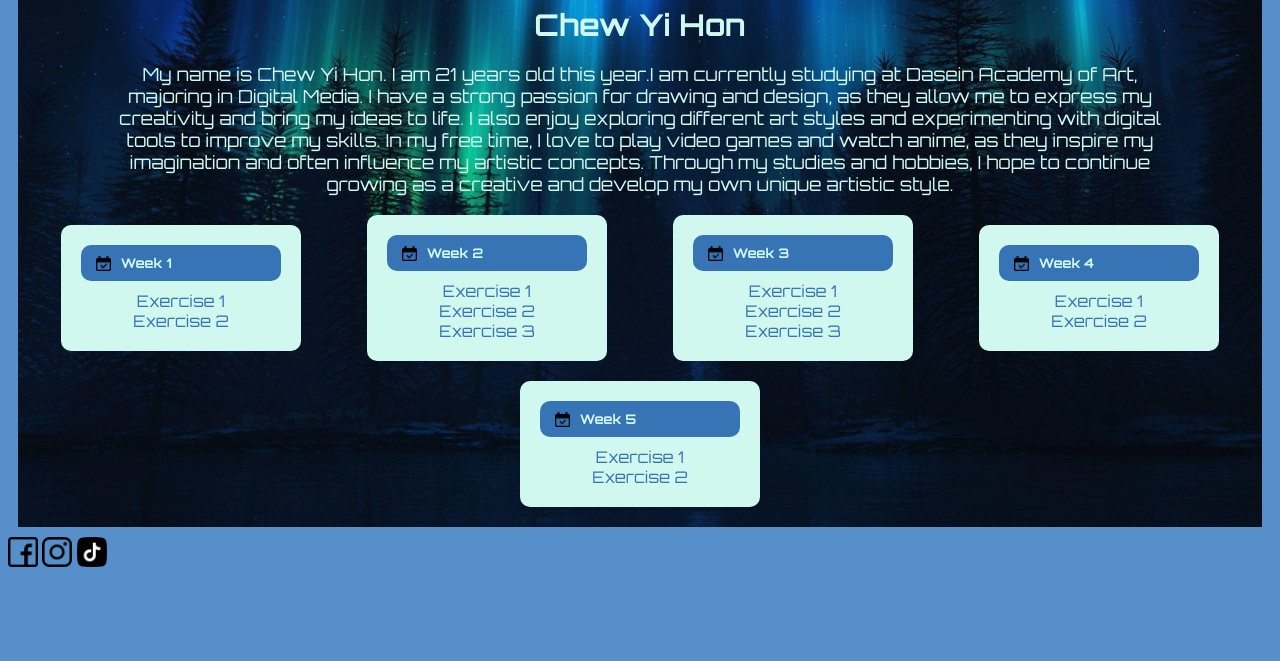
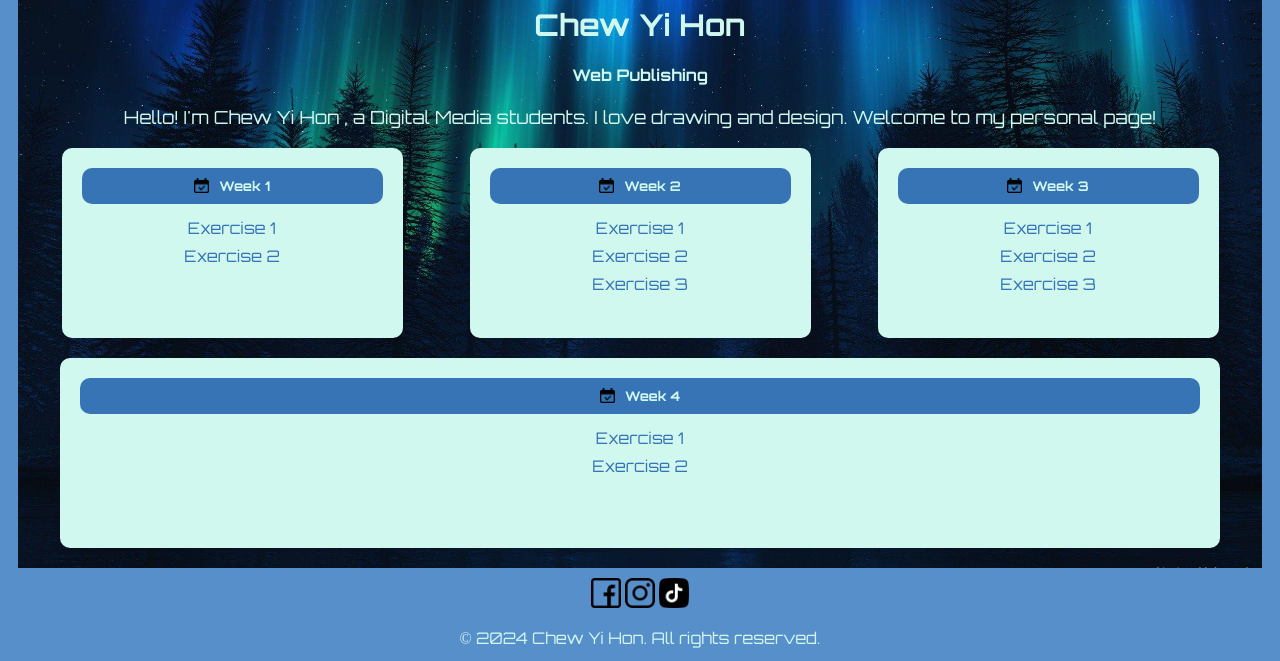
Before and after one commit to yihon233025-ux/yihon233025-ux.github.io, a plain HTML site: page index.html in a window 1280 px wide. Shown: the part 319-980 px from the top of the page. Before the commit the page ends 898 px from the top, so only its background shows below. Drawn offline with Linux system fonts and the light colour scheme.

Commit message:
submit: week 4 exercises

```diff
--- a/index.html
+++ b/index.html
@@ -66,11 +66,22 @@
             border-radius: 10px;
             padding: 20px;
             margin: auto;
-            width: calc(100%/6);
+            width: calc(100%/4);
+            height: 150px;
+        }
+
+        .exercisesbox04 {
+            background-color: #D1F8EF;
+            border-radius: 10px;
+            padding: 20px;
+            margin: auto;
+            width: 93%;
+            height: 150px;
         }
 
         .week {
             display: flex;
+            justify-content: center;
             margin: 0px auto 10px auto;
             background-color: #3674B5;
             padding: 10px;
@@ -84,6 +95,7 @@
         .week h5 {
             color: #D1F8EF;
             margin: auto 5px;
+            text-align: center;
         }
 
         .linkforexe {
@@ -96,6 +108,17 @@
         .linkforexe a {
             text-decoration: none;
             color: #3674B5;
+            text-align: center;
+            margin: 4px;
+        }
+
+        .sociallogo02 {
+            margin: auto;
+            text-align: center;
+        }
+
+        .smalltext {
+            margin: auto;
             text-align: center;
         }
 
@@ -116,8 +139,21 @@
                 width: 40%;
             }
 
+            .exercisesbox04 {
+                width: 40%;
+            }
+
             .week h5 {
                 font-size: 16px;
+            }
+
+            .main03 {
+                display: flex;
+                justify-content: space-around;
+            }
+
+            .smalltext {
+                font-size: 10px;
             }
         }
     </style>
@@ -132,17 +168,14 @@
         </div>
 
         <div class="sociallogo">
-            <a
-                href="https://www.bing.com/ck/a?!&&p=c3c7682a5e5bb390ccb0065e9be827df4f845b48828a58d58f137a25949165bcJmltdHM9MTc2MjA0MTYwMA&ptn=3&ver=2&hsh=4&fclid=05380a32-dd2c-6240-1e44-1e16dc8563de&psq=facebook&u=a1aHR0cHM6Ly93d3cuZmFjZWJvb2suY29tLw"><img
-                    src="image/facebook.png" alt="facebook" width="30"></a>
+            <a href="https://www.bing.com/ck/a?!&&p=c3c7682a5e5bb390ccb0065e9be827df4f845b48828a58d58f137a25949165bcJmltdHM9MTc2MjA0MTYwMA&ptn=3&ver=2&hsh=4&fclid=05380a32-dd2c-6240-1e44-1e16dc8563de&psq=facebook&u=a1aHR0cHM6Ly93d3cuZmFjZWJvb2suY29tLw"
+                target="_blank"><img src="image/facebook.png" alt="facebook" width="30"></a>
 
-            <a
-                href="https://www.bing.com/ck/a?!&&p=afa913ae44e8c93db166f5e06115bae66dab50d0ea959d842953a5d716166bb7JmltdHM9MTc2MjA0MTYwMA&ptn=3&ver=2&hsh=4&fclid=05380a32-dd2c-6240-1e44-1e16dc8563de&psq=instagram&u=a1aHR0cHM6Ly93d3cuaW5zdGFncmFtLmNvbS8"><img
-                    src="image/instagram.png" alt="instagram" width="30"></a>
+            <a href="https://www.bing.com/ck/a?!&&p=afa913ae44e8c93db166f5e06115bae66dab50d0ea959d842953a5d716166bb7JmltdHM9MTc2MjA0MTYwMA&ptn=3&ver=2&hsh=4&fclid=05380a32-dd2c-6240-1e44-1e16dc8563de&psq=instagram&u=a1aHR0cHM6Ly93d3cuaW5zdGFncmFtLmNvbS8"
+                target="_blank"><img src="image/instagram.png" alt="instagram" width="30"></a>
 
-            <a
-                href="https://www.bing.com/ck/a?!&&p=f7dbbad234f8330e77519d4ee7bf6bb47d0bd83fa7acfee7721d4586e14afe4bJmltdHM9MTc2MjA0MTYwMA&ptn=3&ver=2&hsh=4&fclid=05380a32-dd2c-6240-1e44-1e16dc8563de&psq=tiktok&u=a1aHR0cHM6Ly93d3cudGlrdG9rLmNvbS8"><img
-                    src="image/tiktok.png" alt="tiktok" width="30"></a>
+            <a href="https://www.bing.com/ck/a?!&&p=f7dbbad234f8330e77519d4ee7bf6bb47d0bd83fa7acfee7721d4586e14afe4bJmltdHM9MTc2MjA0MTYwMA&ptn=3&ver=2&hsh=4&fclid=05380a32-dd2c-6240-1e44-1e16dc8563de&psq=tiktok&u=a1aHR0cHM6Ly93d3cudGlrdG9rLmNvbS8"
+                target="_blank"><img src="image/tiktok.png" alt="tiktok" width="30"></a>
         </div>
 
     </div>
@@ -154,17 +187,10 @@
 
             <h3>Chew Yi Hon</h3>
 
-            <p>My name is Chew Yi Hon. I am 21 years old this year.I am currently studying at Dasein Academy of Art,
-                majoring in
-                Digital Media. I have a strong passion for drawing and design, as they allow me to express my creativity
-                and
-                bring my ideas to life. I also enjoy exploring different art styles and experimenting with digital tools
-                to
-                improve my skills. In my free time, I love to play video games and watch anime, as they inspire my
-                imagination
-                and often influence my artistic concepts. Through my studies and hobbies, I hope to continue growing as
-                a
-                creative and develop my own unique artistic style.</p>
+            <h4>Web Publishing</h4>
+
+            <p>Hello! I'm Chew Yi Hon , a Digital Media students. I love drawing and design. Welcome to my personal
+                page!</p>
         </div>
 
         <div class="weeklybox">
@@ -177,8 +203,8 @@
                 </div>
 
                 <div class="linkforexe">
-                    <a href="http://yihon233025-ux.github.io/week1/exe1.html">Exercise 1</a>
-                    <a href="http://yihon233025-ux.github.io/week1/exe2.html">Exercise 2</a>
+                    <a href="http://yihon233025-ux.github.io/week1/exe1.html" target="_blank">Exercise 1</a>
+                    <a href="http://yihon233025-ux.github.io/week1/exe2.html" target="_blank">Exercise 2</a>
                 </div>
 
             </div>
@@ -193,9 +219,9 @@
                 </div>
 
                 <div class="linkforexe">
-                    <a href="http://yihon233025-ux.github.io/week2/artist.html">Exercise 1</a>
-                    <a href="http://yihon233025-ux.github.io/week2/button.html">Exercise 2</a>
-                    <a href="http://yihon233025-ux.github.io/week2/self-intro.html">Exercise 3</a>
+                    <a href="http://yihon233025-ux.github.io/week2/artist.html" target="_blank">Exercise 1</a>
+                    <a href="http://yihon233025-ux.github.io/week2/button.html" target="_blank">Exercise 2</a>
+                    <a href="http://yihon233025-ux.github.io/week2/self-intro.html" target="_blank">Exercise 3</a>
                 </div>
 
             </div>
@@ -210,14 +236,14 @@
                 </div>
 
                 <div class="linkforexe">
-                    <a href="http://yihon233025-ux.github.io/week3/flexbox.html">Exercise 1</a>
-                    <a href="http://yihon233025-ux.github.io/week3/flexbox2.html">Exercise 2</a>
-                    <a href="http://yihon233025-ux.github.io/week3/flexbox3.html">Exercise 3</a>
+                    <a href="http://yihon233025-ux.github.io/week3/flexbox.html" target="_blank">Exercise 1</a>
+                    <a href="http://yihon233025-ux.github.io/week3/flexbox2.html" target="_blank">Exercise 2</a>
+                    <a href="http://yihon233025-ux.github.io/week3/flexbox3.html" target="_blank">Exercise 3</a>
                 </div>
 
             </div>
 
-            <div class="exercisesbox">
+            <div class="exercisesbox04">
 
                 <div class="week">
 
@@ -227,24 +253,8 @@
                 </div>
 
                 <div class="linkforexe">
-                    <a href="http://yihon233025-ux.github.io/week4/menu.html">Exercise 1</a>
-                    <a href="http://yihon233025-ux.github.io/week4/usecase.html">Exercise 2</a>
-                </div>
-
-            </div>
-
-            <div class="exercisesbox">
-
-                <div class="week">
-
-                    <img src="image/check.png" alt="calander" width="15" height="15">
-                    <h5>Week 5</h5>
-
-                </div>
-
-                <div class="linkforexe">
-                    <a href="#">Exercise 1</a>
-                    <a href="#">Exercise 2</a>
+                    <a href="http://yihon233025-ux.github.io/week4/menu.html" target="_blank">Exercise 1</a>
+                    <a href="http://yihon233025-ux.github.io/week4/usecase.html" target="_blank">Exercise 2</a>
                 </div>
 
             </div>
@@ -255,17 +265,18 @@
 
     <div class="main03">
         <div class="sociallogo02">
-            <a
-                href="https://www.bing.com/ck/a?!&&p=c3c7682a5e5bb390ccb0065e9be827df4f845b48828a58d58f137a25949165bcJmltdHM9MTc2MjA0MTYwMA&ptn=3&ver=2&hsh=4&fclid=05380a32-dd2c-6240-1e44-1e16dc8563de&psq=facebook&u=a1aHR0cHM6Ly93d3cuZmFjZWJvb2suY29tLw"><img
-                    src="image/facebook.png" alt="facebook" width="30"></a>
+            <a href="https://www.bing.com/ck/a?!&&p=c3c7682a5e5bb390ccb0065e9be827df4f845b48828a58d58f137a25949165bcJmltdHM9MTc2MjA0MTYwMA&ptn=3&ver=2&hsh=4&fclid=05380a32-dd2c-6240-1e44-1e16dc8563de&psq=facebook&u=a1aHR0cHM6Ly93d3cuZmFjZWJvb2suY29tLw"
+                target="_blank"><img src="image/facebook.png" alt="facebook" width="30"></a>
 
-            <a
-                href="https://www.bing.com/ck/a?!&&p=afa913ae44e8c93db166f5e06115bae66dab50d0ea959d842953a5d716166bb7JmltdHM9MTc2MjA0MTYwMA&ptn=3&ver=2&hsh=4&fclid=05380a32-dd2c-6240-1e44-1e16dc8563de&psq=instagram&u=a1aHR0cHM6Ly93d3cuaW5zdGFncmFtLmNvbS8"><img
-                    src="image/instagram.png" alt="instagram" width="30"></a>
+            <a href="https://www.bing.com/ck/a?!&&p=afa913ae44e8c93db166f5e06115bae66dab50d0ea959d842953a5d716166bb7JmltdHM9MTc2MjA0MTYwMA&ptn=3&ver=2&hsh=4&fclid=05380a32-dd2c-6240-1e44-1e16dc8563de&psq=instagram&u=a1aHR0cHM6Ly93d3cuaW5zdGFncmFtLmNvbS8"
+                target="_blank"><img src="image/instagram.png" alt="instagram" width="30"></a>
 
-            <a
-                href="https://www.bing.com/ck/a?!&&p=f7dbbad234f8330e77519d4ee7bf6bb47d0bd83fa7acfee7721d4586e14afe4bJmltdHM9MTc2MjA0MTYwMA&ptn=3&ver=2&hsh=4&fclid=05380a32-dd2c-6240-1e44-1e16dc8563de&psq=tiktok&u=a1aHR0cHM6Ly93d3cudGlrdG9rLmNvbS8"><img
-                    src="image/tiktok.png" alt="tiktok" width="30"></a>
+            <a href="https://www.bing.com/ck/a?!&&p=f7dbbad234f8330e77519d4ee7bf6bb47d0bd83fa7acfee7721d4586e14afe4bJmltdHM9MTc2MjA0MTYwMA&ptn=3&ver=2&hsh=4&fclid=05380a32-dd2c-6240-1e44-1e16dc8563de&psq=tiktok&u=a1aHR0cHM6Ly93d3cudGlrdG9rLmNvbS8"
+                target="_blank"><img src="image/tiktok.png" alt="tiktok" width="30"></a>
+        </div>
+
+        <div class="smalltext">
+            <p>© 2024 Chew Yi Hon. All rights reserved.</p>
         </div>
     </div>
 
```
